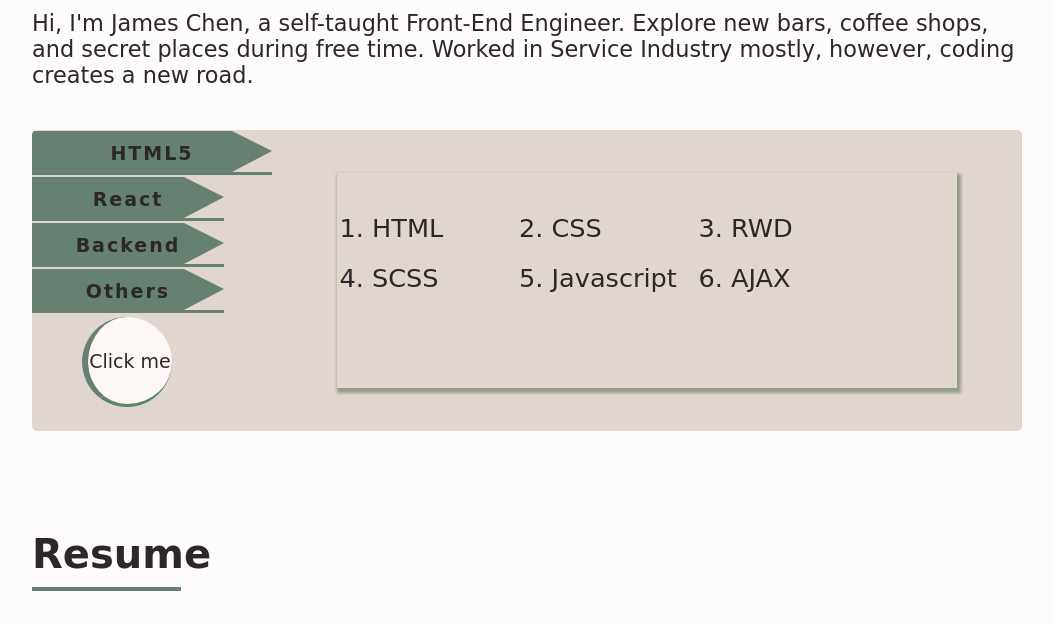
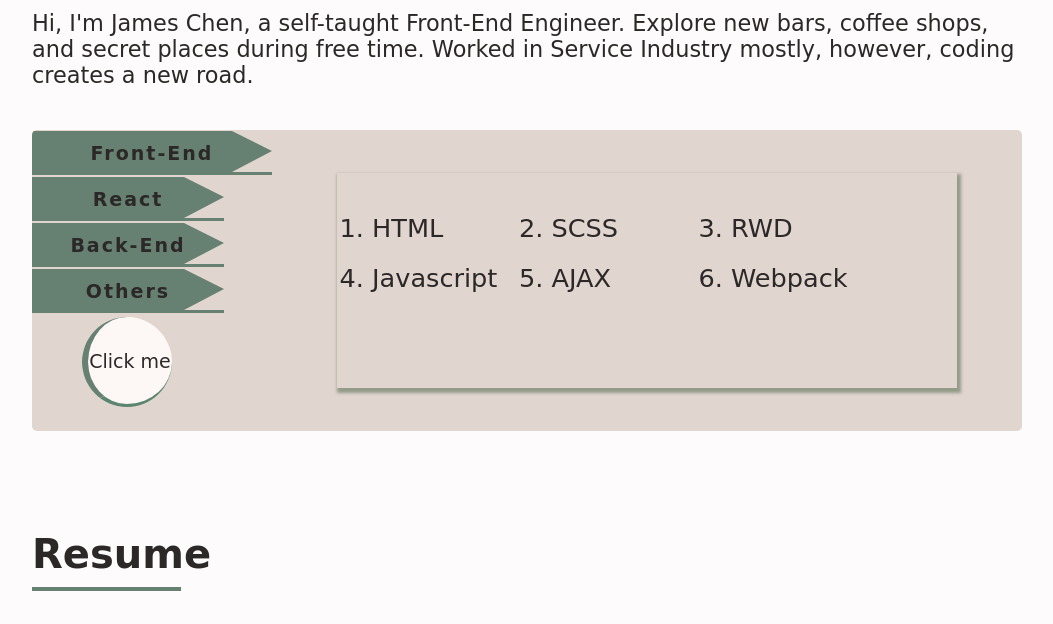
Before and after one commit to JamesChenTW09/Personal-Site, a plain HTML site: page index.html in a window 1280 px wide. Shown: the part 900-1524 px from the top of the page, without its empty margins (113-1166 px from the left). Drawn offline with nearby package versions, Linux system fonts and the light colour scheme; a web font is replaced by a local one.

Commit message:
update rwd show scroll problem

```diff
--- a/index.html
+++ b/index.html
@@ -62,14 +62,14 @@
         Industry mostly, however, coding creates a new road.
       </p>
       <div class="skillListRWD">
-        <div>HTML5</div>
+        <div>Front-End</div>
         <ul>
           <li>HTML</li>
-          <li>CSS</li>
+          <li>SCSS</li>
           <li>RWD</li>
-          <li>SCSS</li>
           <li>Javascript</li>
           <li>AJAX</li>
+          <li>Webpack</li>
         </ul>
         <div>React</div>
         <ul>
@@ -78,7 +78,7 @@
           <li>Reat Context</li>
           <li>Redux Toolkit</li>
         </ul>
-        <div>Backend</div>
+        <div>Back-End</div>
         <ul>
           <li>Python</li>
           <li>Python Flask</li>
@@ -88,7 +88,6 @@
         </ul>
         <div>Others</div>
         <ul>
-          <li>Webpack</li>
           <li>Git</li>
           <li>Firebase</li>
         </ul>
@@ -98,19 +97,19 @@
           <div class="rotateBallItem preventSpin">Click me</div>
         </div>
         <div class="skillTitle">
-          <div>HTML5</div>
+          <div>Front-End</div>
           <div>React</div>
-          <div>Backend</div>
+          <div>Back-End</div>
           <div>Others</div>
         </div>
         <div class="skillContent">
           <ul>
             <li>HTML</li>
-            <li>CSS</li>
+            <li>SCSS</li>
             <li>RWD</li>
-            <li>SCSS</li>
             <li>Javascript</li>
             <li>AJAX</li>
+            <li>Webpack</li>
           </ul>
           <ul>
             <li>React hooks</li>
@@ -126,7 +125,6 @@
             <li>AWS EC2</li>
           </ul>
           <ul>
-            <li>Webpack</li>
             <li>Git</li>
             <li>Firebase</li>
           </ul>
--- a/style/style.scss
+++ b/style/style.scss
@@ -358,11 +358,11 @@ html {
   margin-top: 10px;
 }
 
-@media (max-width: 1100px) {
+@media (max-width: 1200px) {
   .about {
     width: 860px;
     margin: 10px auto 10px auto;
-    grid-template-columns: repeat(20, 45px);
+    grid-template-columns: repeat(20, 43px);
     grid-template-rows: 60px 20px 100px 20px 301px;
     h2 {
       grid-column: 1/5;
@@ -582,10 +582,10 @@ html {
   margin-top: 10px;
 }
 
-@media (max-width: 1100px) {
+@media (max-width: 1200px) {
   .resume {
     width: 860px;
-    grid-template-columns: 150px repeat(20, 42px);
+    grid-template-columns: 150px repeat(20, 35px);
     grid-template-rows: repeat(28, 48px);
     h2 {
       grid-column: 1/2;
@@ -603,7 +603,7 @@ html {
       grid-column: 10/20;
       grid-row: 3/27;
       &::before {
-        height: 87%;
+        height: 100%;
       }
     }
   }
@@ -724,7 +724,7 @@ html {
   }
 }
 
-@media (max-width: 1100px) {
+@media (max-width: 1200px) {
   .portfolio {
     width: 860px;
     grid-template-columns: 55px 150px repeat(19, 1fr);
@@ -904,7 +904,7 @@ html {
   font-size: 16px;
 }
 
-@media (max-width: 1100px) {
+@media (max-width: 1200px) {
   .contact {
     width: 95%;
     grid-template-columns: repeat(20, 1fr);
```
Also changed, not shown: style/style.css, 1 other file.
